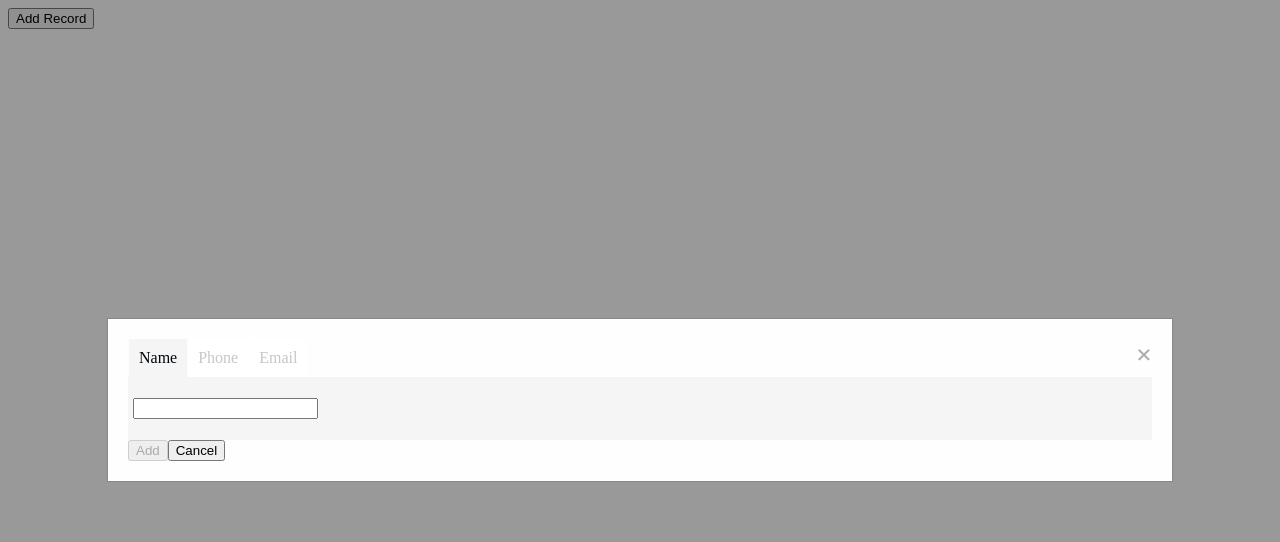
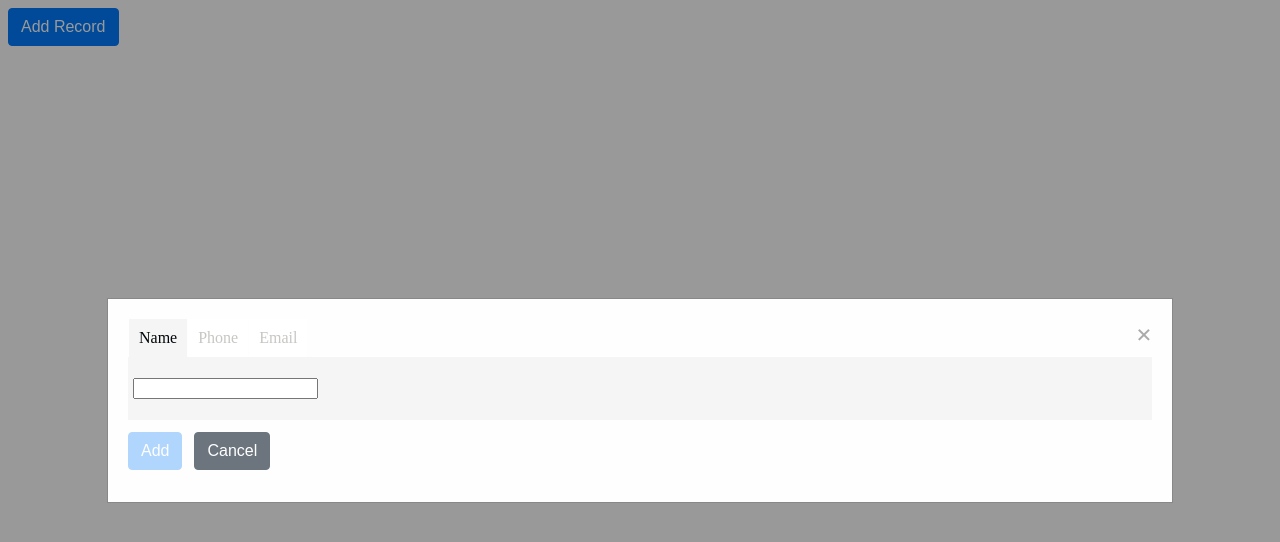
Before and after one commit to Sergey121/TestApplication, a React app: page / in a window 1280 px wide. Both pictures are taken after a click on the button "Add Record". Shown: the top 542 px of the page. Built offline with nearby package versions, Linux system fonts and the light colour scheme.

Commit message:
Table style

```diff
--- a/src/App.tsx
+++ b/src/App.tsx
@@ -3,6 +3,7 @@ import { addRecord, editRecord, initialState, reducer, removeRecord } from './re
 import { Modal } from './components/modal/index';
 import { Record } from './models/index';
 import { Table } from './components/table/index';
+import { Button } from './components/button/index';
 
 
 export default () => {
@@ -39,7 +40,7 @@ export default () => {
 
   return (
     <div>
-      <button type={'button'} onClick={handleOpenModal}>Add Record</button>
+      <Button onClick={handleOpenModal} title={'Add Record'}/>
       {showModal && <Modal item={selectedRecord} onSave={handleSave} onClose={handleClose}/>}
       <Table onEdit={handleEdit} onDelete={handleDelete} data={records}/>
     </div>
--- /dev/null
+++ b/src/components/button/button.module.scss
@@ -0,0 +1,37 @@
+.btn {
+  display: inline-block;
+  font-weight: 400;
+  text-align: center;
+  white-space: nowrap;
+  vertical-align: middle;
+  -webkit-user-select: none;
+  -moz-user-select: none;
+  -ms-user-select: none;
+  user-select: none;
+  border: 1px solid transparent;
+  padding: .375rem .75rem;
+  font-size: 1rem;
+  line-height: 1.5;
+  border-radius: .25rem;
+  transition: color .15s ease-in-out,background-color .15s ease-in-out,border-color .15s ease-in-out,box-shadow .15s ease-in-out;
+
+  &:not(:disabled) {
+    cursor: pointer;
+  }
+
+  &:disabled {
+    opacity: 0.3;
+  }
+}
+
+.primary {
+  color: #fff;
+  background-color: #007bff;
+  border-color: #007bff;
+}
+
+.secondary {
+  color: #fff;
+  background-color: #6c757d;
+  border-color: #6c757d;
+}
--- /dev/null
+++ b/src/components/button/index.tsx
@@ -0,0 +1,17 @@
+import React from 'react';
+import styles from './button.module.scss';
+
+type Props = {
+  title: string;
+  onClick: () => void;
+  color?: 'primary' | 'secondary';
+  disabled?: boolean;
+  className?: string;
+};
+export const Button = (props: Props) => {
+  const { title, disabled, color = 'primary', className = '', onClick } = props;
+  return (
+    <button disabled={disabled} type={'button'} onClick={onClick}
+            className={`${styles.btn} ${styles[color]} ${className}`}>{title}</button>
+  )
+};
--- /dev/null
+++ b/src/components/icon/icon.module.scss
@@ -0,0 +1,3 @@
+.icon {
+  cursor: pointer;
+}
--- a/src/components/icon/index.tsx
+++ b/src/components/icon/index.tsx
@@ -1,4 +1,5 @@
 import React from 'react';
+import styles from './icon.module.scss';
 
 type Props = {
   name: string;
@@ -8,7 +9,7 @@ type Props = {
 export const Icon = (props: Props) => {
   const { name, onPress } = props;
   return (
-    <span className="material-icons" onClick={onPress}>
+    <span className={`material-icons ${styles.icon}`} onClick={onPress}>
       {name}
     </span>
   );
--- a/src/components/modal/index.tsx
+++ b/src/components/modal/index.tsx
@@ -3,6 +3,7 @@ import styles from './modal.module.scss';
 import { Tabs } from '../tabs/index';
 import { Input } from '../input/index';
 import { Record } from '../../models/index';
+import { Button } from '../button/index';
 
 type Props = {
   item?: Record;
@@ -41,9 +42,10 @@ export const Modal = (props: Props) => {
       <div className={styles.content}>
         <span className={styles.close} onClick={onClose}>&times;</span>
         <Tabs data={tabs}/>
-        <div>
-          {isEdit ? <button disabled={disabled} onClick={handleAdd} type={'button'}>Edit</button> : <button disabled={disabled} type={'button'} onClick={handleAdd}>Add</button>}
-          <button type={'button'} onClick={onClose}>Cancel</button>
+        <div className={styles.actions}>
+          {isEdit ? <Button disabled={disabled} onClick={handleAdd} title={'Edit'}/> :
+            <Button disabled={disabled} title={'Add'} onClick={handleAdd}/>}
+          <Button className={styles.cancel} color={'secondary'} onClick={onClose} title={'Cancel'}/>
         </div>
       </div>
     </div>
--- a/src/components/modal/modal.module.scss
+++ b/src/components/modal/modal.module.scss
@@ -33,3 +33,11 @@
     cursor: pointer;
   }
 }
+
+.actions {
+  padding: 12px 0;
+}
+
+.cancel {
+  margin-left: 12px;
+}
--- a/src/components/table/index.tsx
+++ b/src/components/table/index.tsx
@@ -1,6 +1,7 @@
 import React, { useCallback } from 'react';
 import { Record } from '../../models/index';
 import { Icon } from '../icon/index';
+import styles from './table.module.scss';
 
 type Props = {
   data: Record[];
@@ -27,25 +28,27 @@ export const Table = (props: Props) => {
   }, [onDelete]);
 
   return (
-    <table>
+    <table className={styles.table}>
       <thead>
       <tr>
-        <td>Name</td>
-        <td>Phone</td>
-        <td>Email</td>
-        <td>Actions</td>
+        <th className={styles.th}>Name</th>
+        <th className={styles.th}>Phone</th>
+        <th className={styles.th}>Email</th>
+        <th className={styles.th}>Actions</th>
       </tr>
       </thead>
       <tbody>
       {data.map(item => {
         return (
-          <tr key={item.id}>
-            <td>{item.name}</td>
-            <td>{item.phone}</td>
-            <td>{item.email}</td>
-            <td>
-              <Icon name={'create'} onPress={handleEdit(item)}/>
-              <Icon name={'delete'} onPress={handleDelete(item)}/>
+          <tr className={styles.tr} key={item.id}>
+            <td className={styles.td}>{item.name}</td>
+            <td className={styles.td}>{item.phone}</td>
+            <td className={styles.td}>{item.email}</td>
+            <td className={styles.td}>
+              <div className={styles.actions}>
+                <Icon name={'create'} onPress={handleEdit(item)}/>
+                <Icon name={'delete'} onPress={handleDelete(item)}/>
+              </div>
             </td>
           </tr>
         );
--- /dev/null
+++ b/src/components/table/table.module.scss
@@ -0,0 +1,29 @@
+.table {
+  width: 100%;
+  max-width: 60%;
+  margin-bottom: 1rem;
+  background-color: transparent;
+}
+
+.th {
+  vertical-align: bottom;
+  border-bottom: 2px solid #dee2e6;
+  padding: .75rem;
+  border-top: 1px solid #dee2e6;
+}
+
+.tr {
+  &:nth-of-type(odd) {
+    background-color: rgba(0,0,0,.05);
+  }
+}
+
+.td {
+  padding: 12px;
+}
+
+.actions {
+  align-items: center;
+  justify-content: center;
+  display: flex;
+}
```
